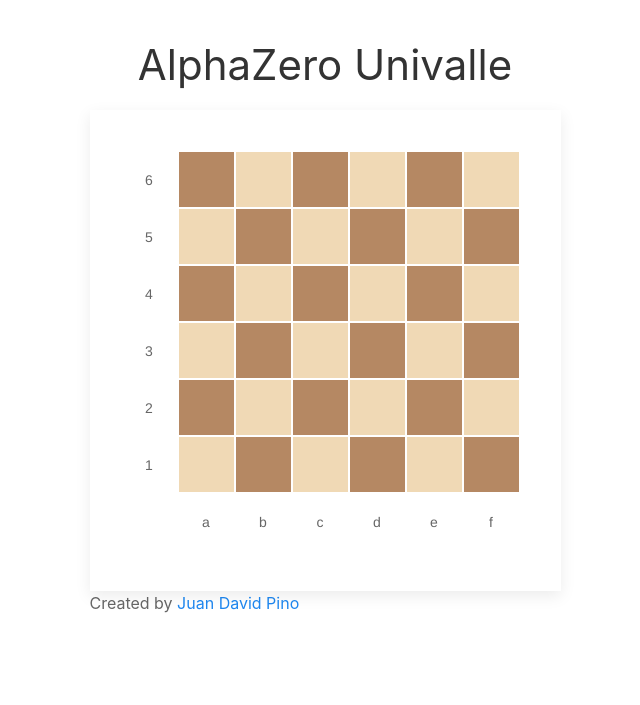
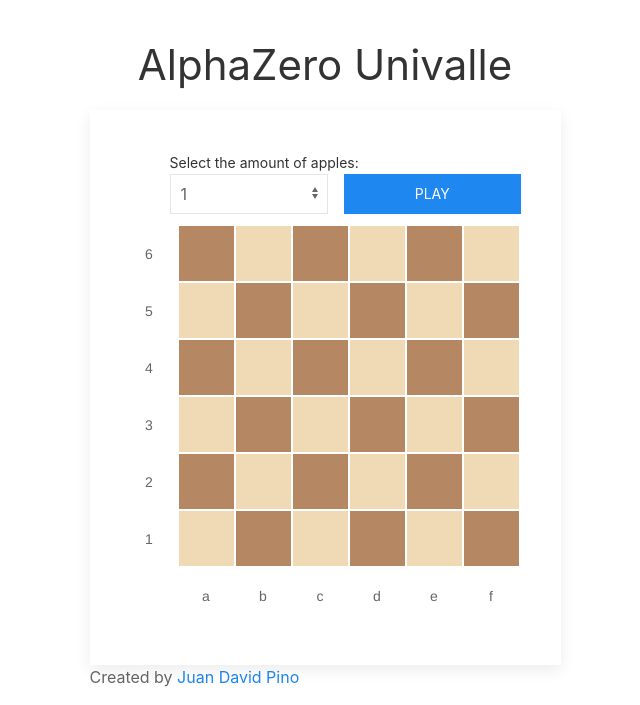
Before and after one commit to dejuata/AlphaZero-Univalle, a Flask app: page / in a window 1280 px wide. Shown: the top 705 px of the page, without its empty margins (315-955 px from the left). Run offline with Flask 2, Linux system fonts and the light colour scheme; some libraries are stand-ins or nearby versions.

Commit message:
add position random pieces

```diff
--- a/app/static/css/style.css
+++ b/app/static/css/style.css
@@ -12,10 +12,9 @@
   margin-left: -50px;
 }
 
-.padding-left{
+.padding-left {
   padding-left: 80px;
 }
-
 
 .remove-padding-top {
   padding-top: 0;
@@ -103,3 +102,16 @@
   font-family: "Helvetica Neue", Helvetica, Arial, sans-serif;
   font-size: 14px;
 }
+
+.piece {
+  height: 50px;
+  width: 50px;
+}
+
+.margin-left {
+  margin-left: 1rem;
+}
+
+.remove-margin-bottom-20px{
+  margin-bottom: -1rem;
+}
--- a/app/static/js/game/main.js
+++ b/app/static/js/game/main.js
@@ -1,3 +1,5 @@
+let APPLE = 1;
+
 // create board
 function board() {
   let board = document.getElementById("board");
@@ -26,5 +28,93 @@
     }
   }
 }
-// load board
-onload = board;
+
+function buildPieces(piece) {
+  let img = document.createElement('img');
+  img.src = `/static/img/${piece}.png`;
+  img.id = piece;
+  img.className = 'piece';
+  return img;
+}
+
+function positionRandom() {
+  let columns = 'abcdef'.split('');
+  let rows = '123456'.split('');
+  return `${columns[parseInt(6 * Math.random())]}${rows[parseInt(6 * Math.random())]}`;
+}
+
+function positionPieces(n) {
+  let position = []
+  position[0] = positionRandom();
+  for (let i = 1; i < n; i++){
+    let tmp = positionRandom();
+    if (position.indexOf(tmp) < 0) {
+      position.push(tmp);
+    }
+    else {
+      position.push(positionRandom());
+    }
+  }
+  return position;
+}
+
+function buildImages(position) {
+  let images = [];
+  for (let i = 0; i < position.length; i++){
+    let div = document.getElementById(position[i]);
+    images.push(div);
+  }
+  return images;
+}
+
+function emptyBoard() {
+  let columns = 'abcdef'.split('');
+  for (let i = 0; i < columns.length; i++){
+    for (let j = 1; j < 7; j++){
+      let cell = `${columns[i]}${j}`;
+      let div = document.getElementById(cell);
+      while (div.firstChild) {
+        div.removeChild(div.firstChild);
+      }
+    }
+  }
+}
+
+function buildApples(n) {
+  let apples = [];
+  for (let i = 0; i < n; i++){
+    apples.push(buildPieces('rA'));
+  }
+  return apples;
+}
+
+function numberApple() {
+  return document.getElementById("apples").value;
+}
+
+function insertPiecestoBoard() {
+  let btn = document.getElementById('play');
+  let blackHorse = buildPieces('bH');
+  let whiteHorse = buildPieces('wH');
+  let apples = buildApples(5);
+
+  btn.onclick = () => {
+    // clear board
+    emptyBoard();
+    // get position random
+    let position = positionPieces(parseInt(numberApple()) + 2);
+    let images = buildImages(position);
+    console.log(numberApple());
+    images[0].appendChild(whiteHorse);
+    images[1].appendChild(blackHorse);
+
+    for (let i = 2; i < images.length; i++){
+      images[i].appendChild(apples[i - 2]);
+    }
+  }
+}
+
+// Load board
+board();
+// insert random pieces
+insertPiecestoBoard();
--- a/app/templates/index.html
+++ b/app/templates/index.html
@@ -17,7 +17,19 @@
     <main class="uk-padding uk-padding-remove-top">
       <h1 class="align-center">AlphaZero Univalle</h1>
       <div class="uk-card uk-card-default uk-card-body padding-left">
-        <!-- <div id="board1" class="board" style="width: 400px"></div> -->
+        <div>
+          <label class="uk-form-label" for="form-stacked-text">Select the amount of apples:</label>
+          <div class="uk-form-controls uk-flex">
+            <select class="uk-select" id="apples">
+              <option value="1">1</option>
+              <option value="3">3</option>
+              <option value="5">5</option>
+            </select>
+            <button id="play" name="solve" class="margin-left uk-button uk-button-primary uk-width-1-1 uk-margin-small-bottom">
+              Play
+            </button>
+          </div>
+        </div>
         <table id="board" class="board"></table>
       </div>
       <footer>
```
Also changed, not shown: app/static/img/bH.png (renamed from app/static/img/chesspieces/wikipedia/bN.png), app/static/img/chesspieces/wikipedia/bB.png (deleted), app/static/img/chesspieces/wikipedia/bK.png (deleted), app/static/img/chesspieces/wikipedia/bP.png (deleted), app/static/img/chesspieces/wikipedia/bQ.png (deleted), app/static/img/chesspieces/wikipedia/bR.png (deleted), app/static/img/chesspieces/wikipedia/wB.png (deleted), app/static/img/chesspieces/wikipedia/wK.png (deleted), app/static/img/chesspieces/wikipedia/wP.png (deleted), app/static/img/chesspieces/wikipedia/wQ.png (deleted), app/static/img/chesspieces/wikipedia/wR.png (deleted), app/static/img/rA.png (added), app/static/img/wH.png (renamed from app/static/img/chesspieces/wikipedia/wN.png).
